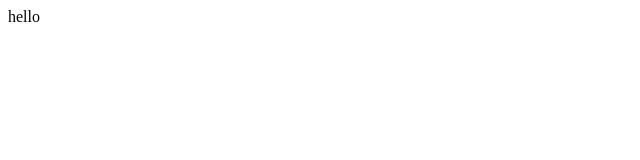
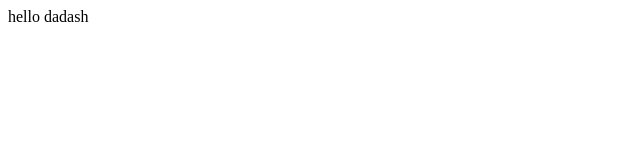
Before and after one commit to aryansabet/FrontendBootcamp, a plain HTML site: page index.html in a window 1280 px wide. Shown: the full height of the page, 0-640 px from the left. Drawn offline with Linux system fonts and the light colour scheme.

Commit message:
noskhe jadid

```diff
--- a/index.html
+++ b/index.html
@@ -6,6 +6,6 @@
     <title>Document</title>
 </head>
 <body>
-    hello
+    hello dadash
 </body>
 </html>
```
